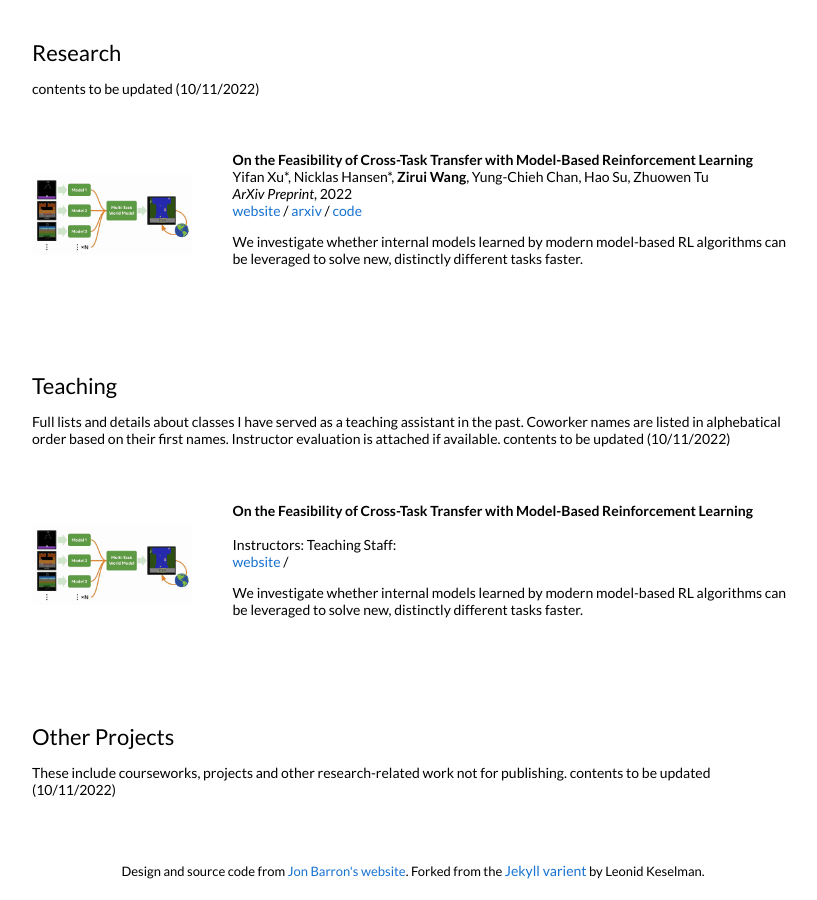
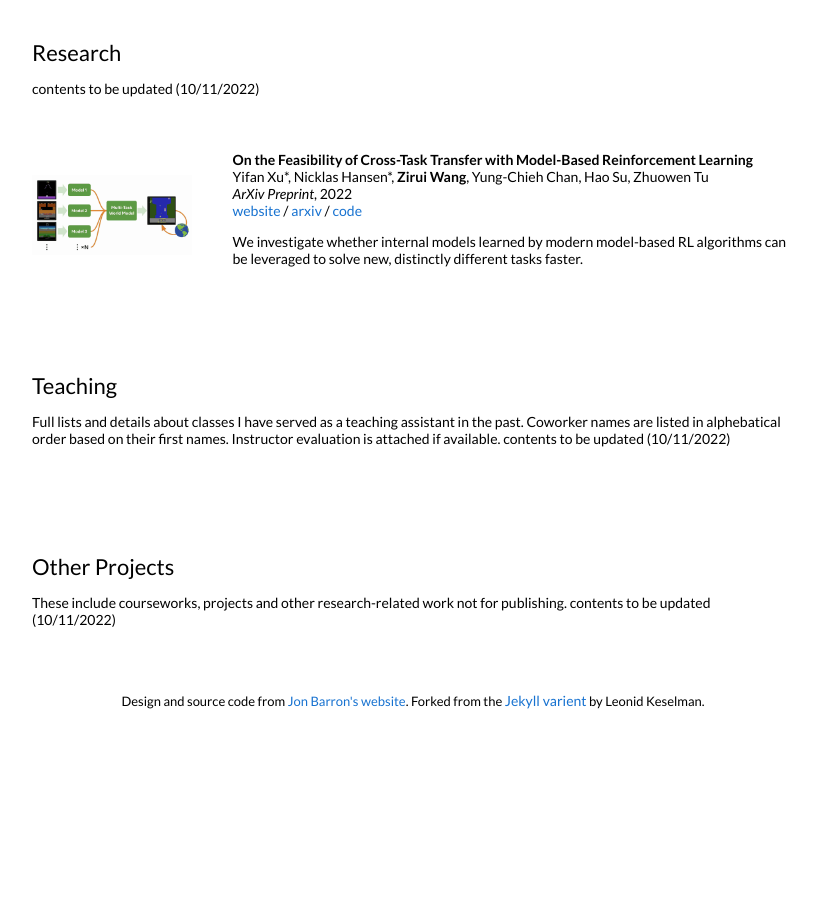
Before and after one commit to zwcolin/zwcolin.github.io, a Jekyll site: the page built from _posts/2022-10-11-iclr.markdown, in a window 1280 px wide and 900 px high, scrolled down 1257 px. Shown: the whole window, without its empty margins (227-1044 px from the left). Built offline with Jekyll 4.4.1, drawn with Linux system fonts in a browser that asks for light colours; after the commit the page ends 1987 px from its top, so only the background shows below that.

Commit message:
Update default.html

```diff
--- a/_layouts/default.html
+++ b/_layouts/default.html
@@ -135,7 +135,7 @@
 
           {% for post in site.posts %}
           {% for cat in post.categories %}
-          {% if cat == 'research' %}
+          {% if cat == 'teaching' %}
           <tr>
             <td style="padding:2.5%;width:25%;vertical-align:middle;min-width:120px">
               <img src="{{post.image}}" alt="teaching image" style="width:auto; height:auto; max-width:100%;" />
@@ -144,8 +144,8 @@
               <h3>{{post.title}}</h3>
               <br>
               <em>{{post.course}} {{post.quarter}}</em>
+              Instructors: {{post.instructor}}
               <br>
-              Instructors: {{post.instructor}}
               Teaching Staff: {{post.staff}}
               <br>
               {% if post.website %}
```
